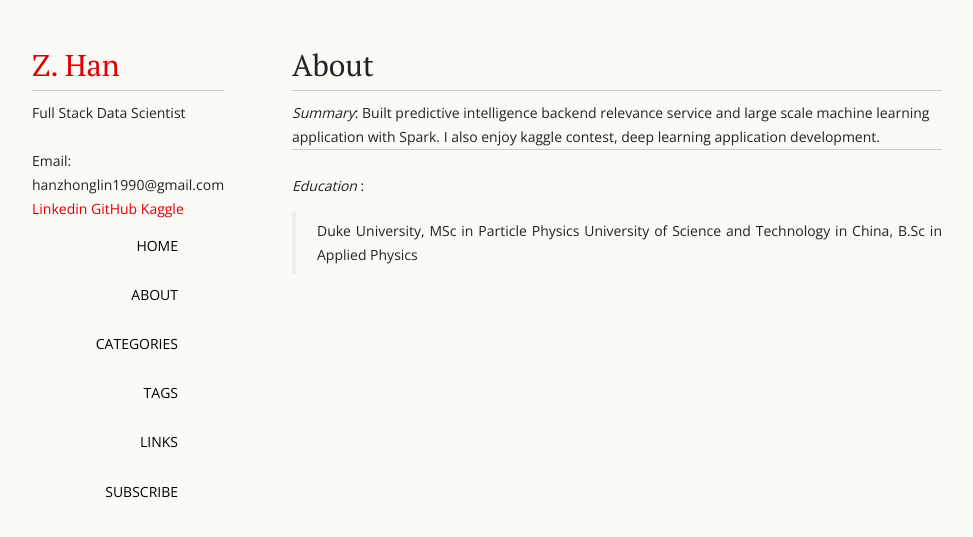
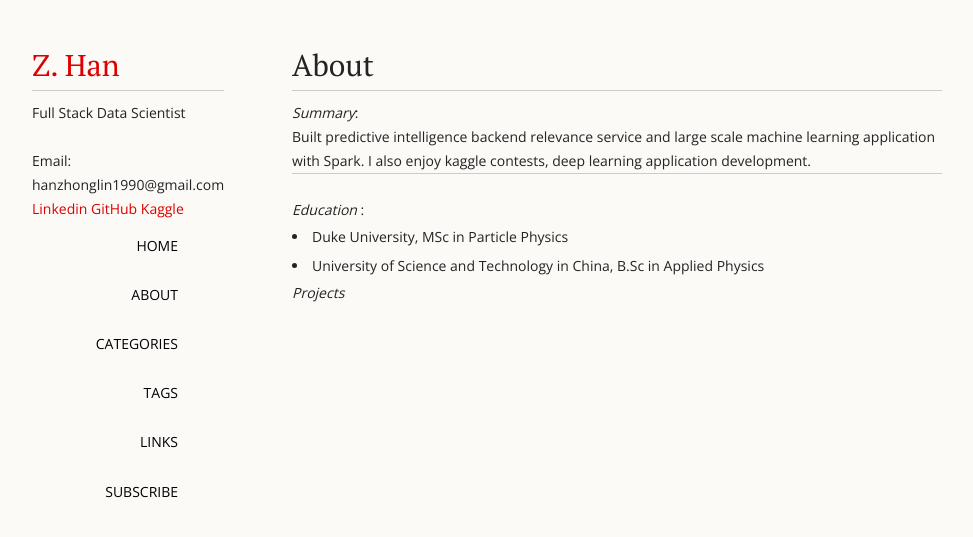
Before and after one commit to forgebach/forgebach.github.io, a Jekyll site: the page built from about/index.md, in a window 1280 px wide. Shown: the top 537 px of the page, without its empty margins (18-991 px from the left). Built offline with Jekyll 4.4.1, drawn with Linux system fonts in a browser that asks for light colours.

Commit message:
new about

```diff
--- a/about/index.md
+++ b/about/index.md
@@ -4,10 +4,14 @@
 ---
 
 *Summary*:
-Built predictive intelligence backend relevance service and large scale machine learning application with Spark. I also enjoy kaggle contest, deep learning application development.
+
+Built predictive intelligence backend relevance service and large scale machine learning application with Spark. I also enjoy kaggle contests, deep learning application development.
 
 -------------
 
 *Education* :
-> Duke University, MSc in Particle Physics
-> University of Science and Technology in China, B.Sc in Applied Physics
+
+* Duke University, MSc in Particle Physics
+* University of Science and Technology in China, B.Sc in Applied Physics
+
+*Projects*
```
